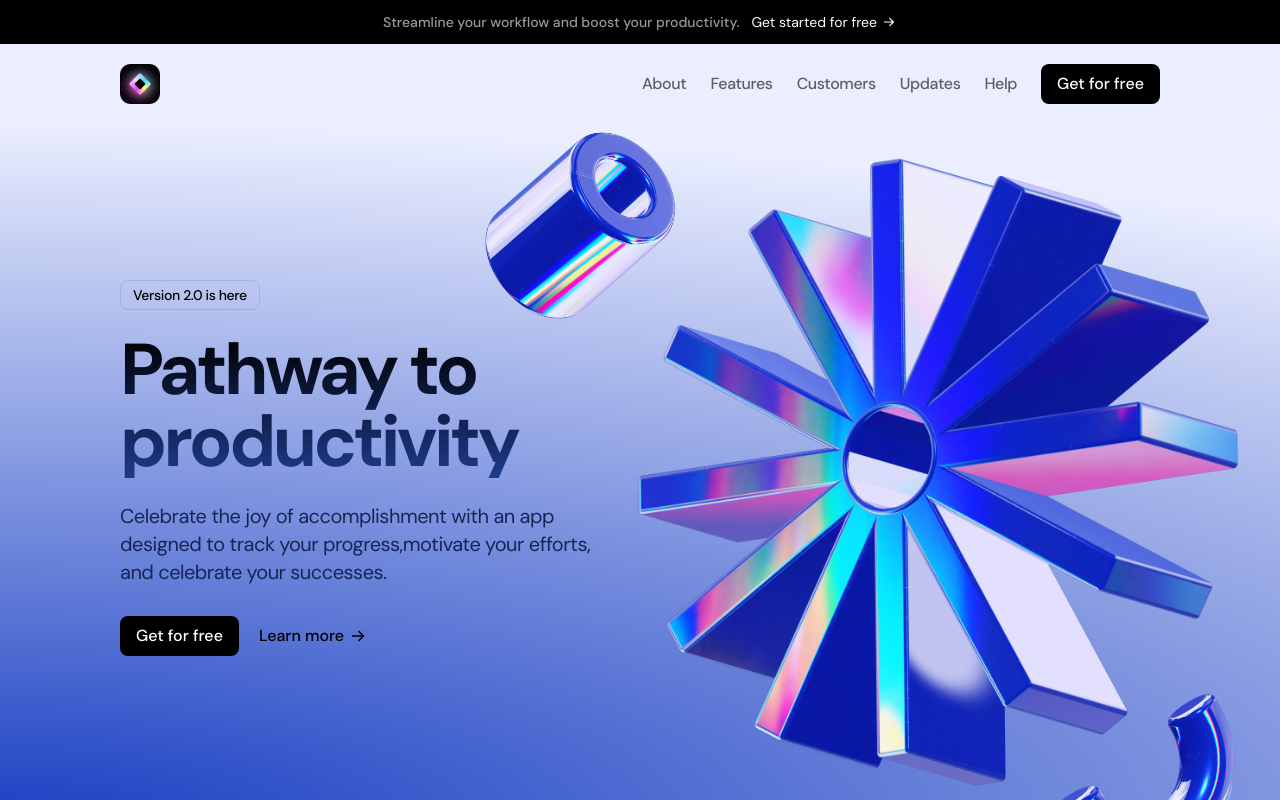
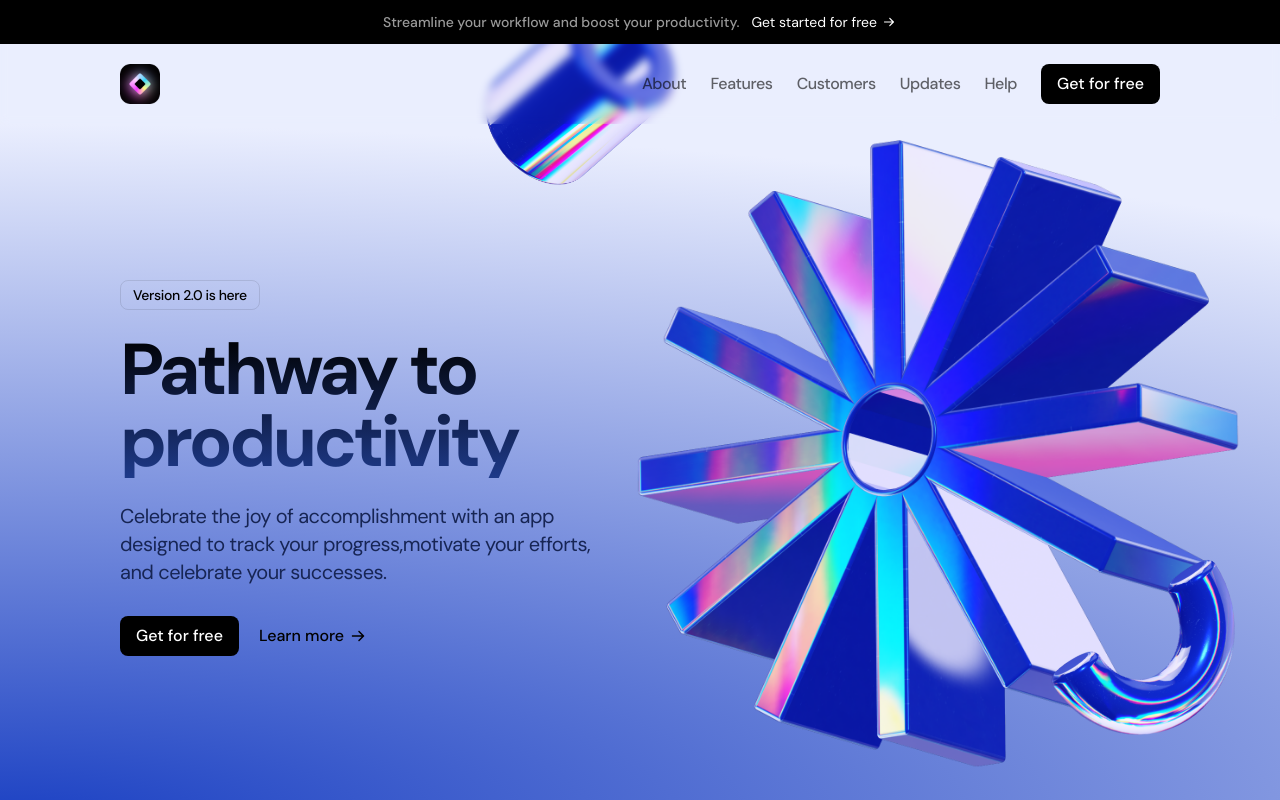
Before and after one commit to HardikRathod123/light-sass-template, a Next.js app: page / in a window 1280 px wide. Shown: the top 800 px of the page. Built offline with nearby package versions, Linux system fonts and the light colour scheme.

Commit message:
feat(Hero): Animations added

```diff
--- a/src/sections/Hero.tsx
+++ b/src/sections/Hero.tsx
@@ -1,14 +1,26 @@
+"use client";
 import ArrowRight from "@/assets/arrow-right.svg";
 import cogImage from "@/assets/cog.png";
 import cylinderImage from "@/assets/cylinder.png";
 import noodleImage from "@/assets/noodle.png";
 import { Button } from "@/components/Button";
 import { Tag } from "@/components/Tag";
-import Image from "next/image";
+import { motion, useScroll, useTransform } from "framer-motion";
+import { useRef } from "react";
 
 export const Hero = () => {
+    const heroRef = useRef(null);
+    const { scrollYProgress } = useScroll({
+        target: heroRef,
+        offset: ["start end", "end start"],
+    });
+    const translateY = useTransform(scrollYProgress, [0, 1], [150, -150]);
+
     return (
-        <section className="overflow-x-clip bg-[radial-gradient(ellipse_200%_100%_at_bottom_left,#183EC2,#EAEEFE_100%)] pb-20 pt-8 md:pb-10 md:pt-5">
+        <section
+            className="overflow-x-clip bg-[radial-gradient(ellipse_200%_100%_at_bottom_left,#183EC2,#EAEEFE_100%)] pb-20 pt-8 md:pb-10 md:pt-5"
+            ref={heroRef}
+        >
             <div className="container">
                 <div className="items-center md:flex">
                     <div className="md:w-[478px]">
@@ -30,20 +42,36 @@
                         </div>
                     </div>
                     <div className="relative mt-20 md:mt-0 md:h-[648px] md:flex-1">
-                        <Image
-                            src={cogImage}
+                        <motion.img
+                            src={cogImage.src}
                             alt="Cog image"
                             className="md:absolute md:h-full md:w-auto md:max-w-none md:-translate-x-6 lg:translate-x-0"
+                            animate={{
+                                translateY: [-30, 30],
+                            }}
+                            transition={{
+                                repeat: Infinity,
+                                repeatType: "mirror",
+                                duration: 3,
+                                ease: "easeInOut",
+                            }}
                         />
-                        <Image
-                            src={cylinderImage}
+                        <motion.img
+                            src={cylinderImage.src}
                             alt="Cylinder image"
-                            className="hidden size-56 -translate-x-32 -translate-y-8 md:absolute md:block"
+                            className="-left-32 -top-8 hidden size-56 md:absolute md:block"
+                            style={{
+                                translateY,
+                            }}
                         />
-                        <Image
-                            src={noodleImage}
+                        <motion.img
+                            src={noodleImage.src}
                             alt="Noodle image"
-                            className="hidden size-56 translate-x-[448px] translate-y-[524px] rotate-[30deg] md:absolute md:block"
+                            className="left-[448px] top-[524px] hidden size-56 md:absolute md:block"
+                            style={{
+                                rotate: 30,
+                                translateY,
+                            }}
                         />
                     </div>
                 </div>
```
